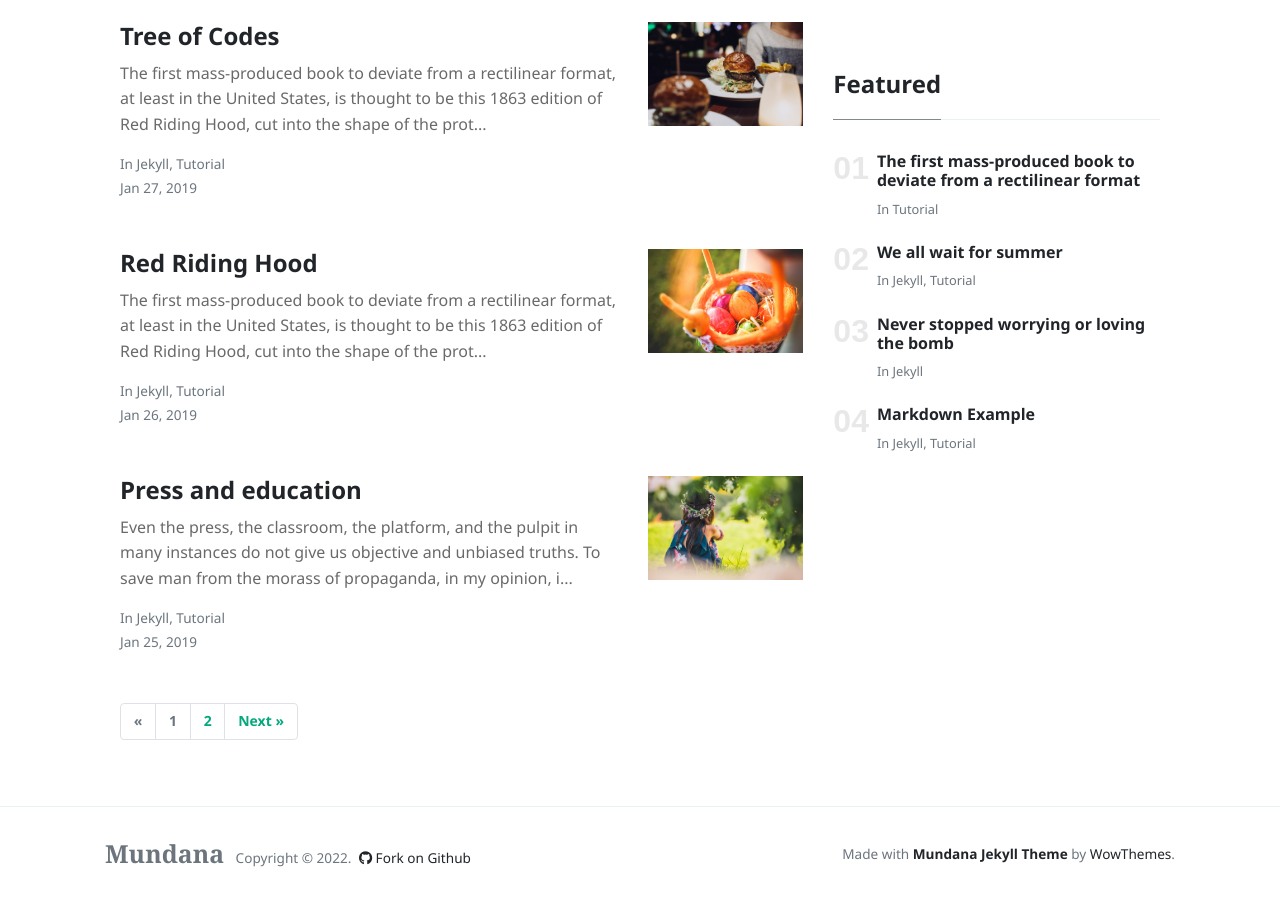
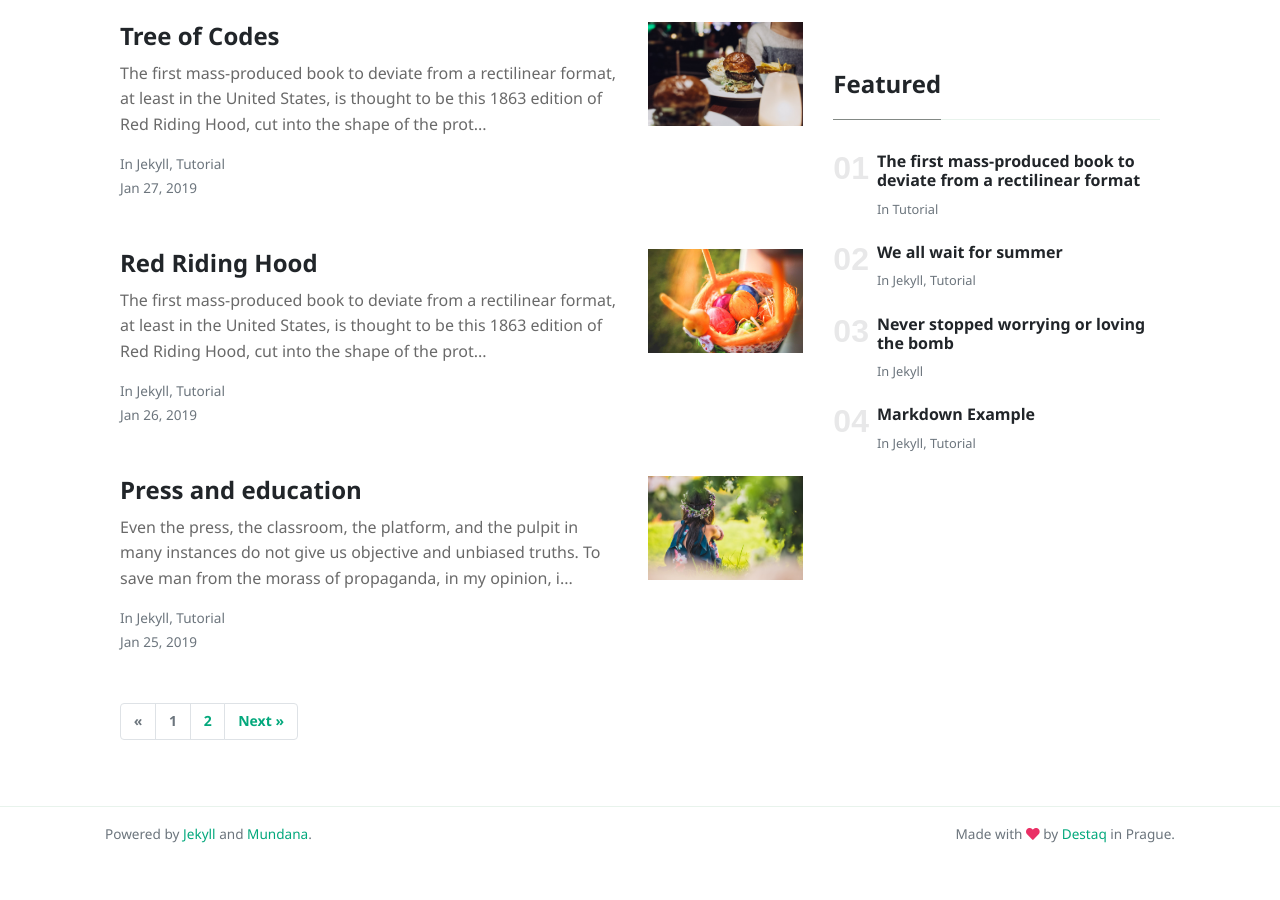
Before and after one commit to Oracle-Mag/oracle-mag, a Jekyll site: the page built from index.html, in a window 1280 px wide and 900 px high, scrolled down 1707 px. Built offline with Jekyll 4.4.1, drawn with Linux system fonts in a browser that asks for light colours; nearby versions of some CDN libraries; the list of posts is cut into pages by our own code; after the commit the page ends 2568 px from its top, so only the background shows below that; some of the changed text lies outside the part shown.

Commit message:
footer and title UI tweaks

```diff
--- a/_config.yml
+++ b/_config.yml
@@ -1,6 +1,6 @@
 # Site
-name: "Oracle Magazine"
-description: "The official magazine of Park Lane International School"
+name: "The Oracle"
+description: "Park Lane International School's official student magazine."
 logo: "assets/images/logo.png"
 favicon: "assets/images/favicon.ico"
 baseurl: ""
--- a/_includes/search-lunr.html
+++ b/_includes/search-lunr.html
@@ -77,5 +77,5 @@
 
 
 <form class="bd-search hidden-sm-down" onSubmit="return lunr_search(document.getElementById('lunrsearch').value);">
-<input type="text" class="form-control text-small"  id="lunrsearch" name="q" value="" placeholder="Type keyword and enter...">
+<input type="text" class="form-control text-small"  id="lunrsearch" name="q" value="" placeholder="Search...">
 </form>
--- a/_layouts/default.html
+++ b/_layouts/default.html
@@ -77,15 +77,11 @@
         <div class="container">
         <div class="row align-items-center justify-content-between">
             <div>
-                <span class="navbar-brand mr-2 mb-0"><strong>Mundana</strong></span>
-                <span>Copyright © <script>document.write(new Date().getFullYear())</script>.</span>
-
-                <!--  Github Repo Star Btn-->
-                <a class="text-dark ml-1" target="_blank" href="https://github.com/wowthemesnet/mundana-theme-jekyll"><i class="fab fa-github"></i> Fork on Github</a>
-
-            </div>
-            <div>
-                Made with <a target="_blank" class="text-dark font-weight-bold" href="https://www.wowthemes.net/mundana-jekyll-theme/"> Mundana Jekyll Theme </a> by <a class="text-dark" target="_blank" href="https://www.wowthemes.net">WowThemes</a>.
+                <span>Powered by <a target="_blank" href="https://jekyllrb.com/">Jekyll</a> and <a target="_blank" href="https://github.com/wowthemesnet/mundana-theme-jekyll">Mundana</a>.
+                </span>
+              </div>
+              <div>
+                Made with <i class="fa fa-heart text-danger"></i> by <a href="https://www.github.com/Destaq" target="_blank">Destaq</a> in Prague.
             </div>
         </div>
         </div>
--- a/index.html
+++ b/index.html
@@ -1,5 +1,5 @@
 ---
-title: "Mundana Free Jekyll Theme"
+title: "Home"
 layout: default
 pagination:
     enabled: true
```
